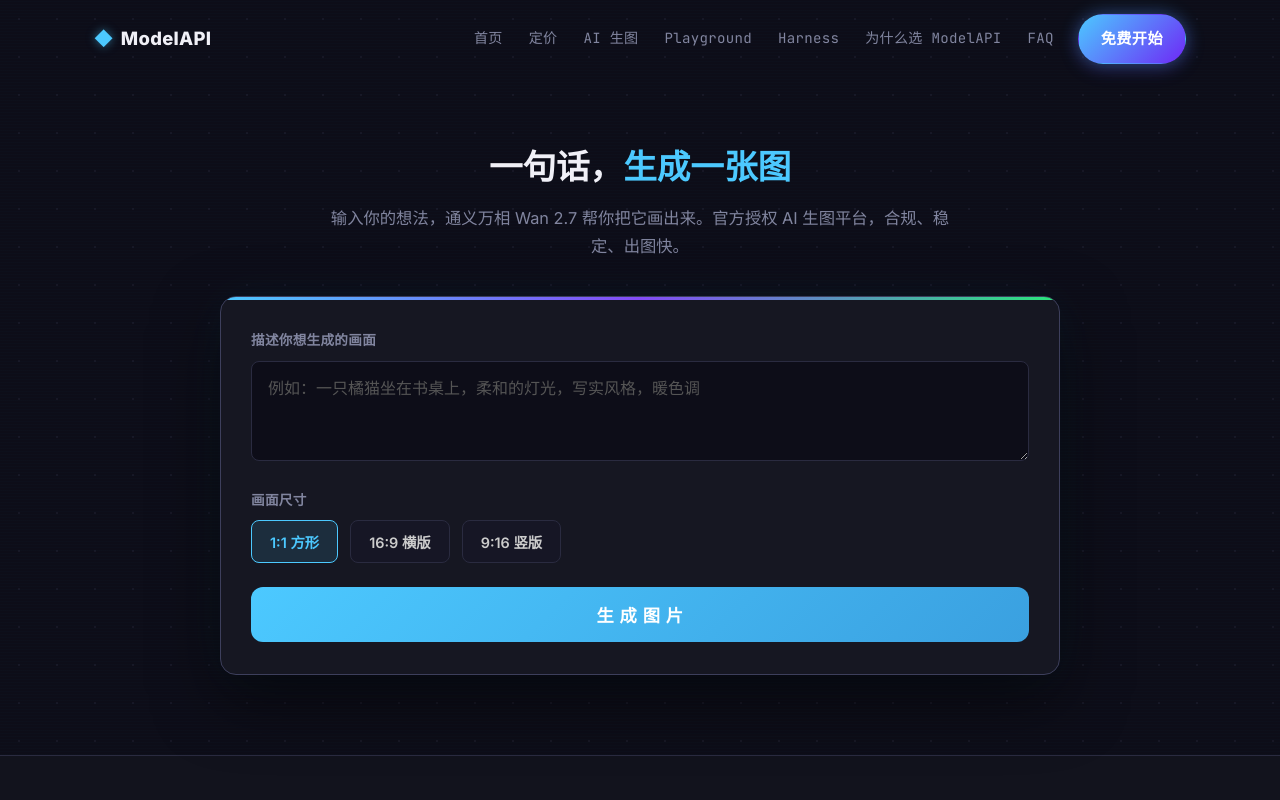
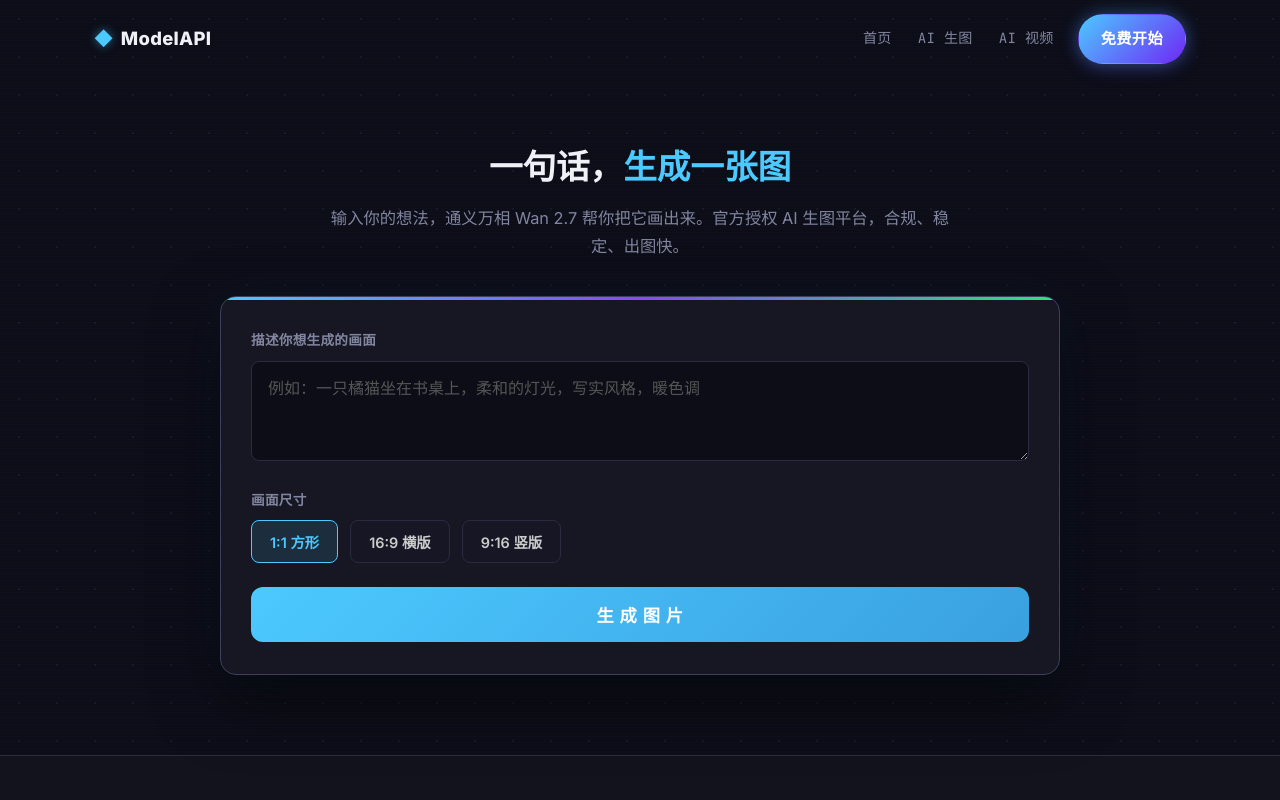
Before and after one commit to AIMODELAPI/modelapi, a website: page image.html in a window 1280 px wide. Shown: the top 800 px of the page. Drawn offline with Linux system fonts and the light colour scheme.

Commit message:
导航精简：首页/AI生图/AI视频 三项，其他页面链接保留文件但导航不展示

```diff
--- a/image.html
+++ b/image.html
@@ -77,10 +77,9 @@
   <div class="nav-inner">
     <a class="brand" href="index.html"><span class="brand-mark">◆</span> ModelAPI</a>
     <nav class="nav-links">
-      <a href="index.html">首页</a><a href="pricing.html">定价</a>
+      <a href="index.html">首页</a>
       <a href="image.html">AI 生图</a>
-      <a href="playground.html">Playground</a><a href="harness.html">Harness</a>
-      <a href="why-modelapi.html">为什么选 ModelAPI</a><a href="faq.html">FAQ</a>
+      <a href="video.html">AI 视频</a>
     </nav>
     <a class="btn btn-primary" href="login.html">免费开始</a>
   </div>
```
Also changed, not shown: index.html (+0 -6 lines), video.html (+3 -4 lines).
